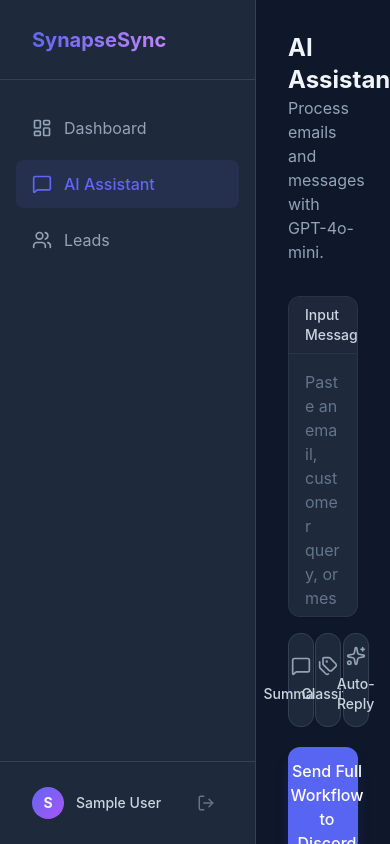
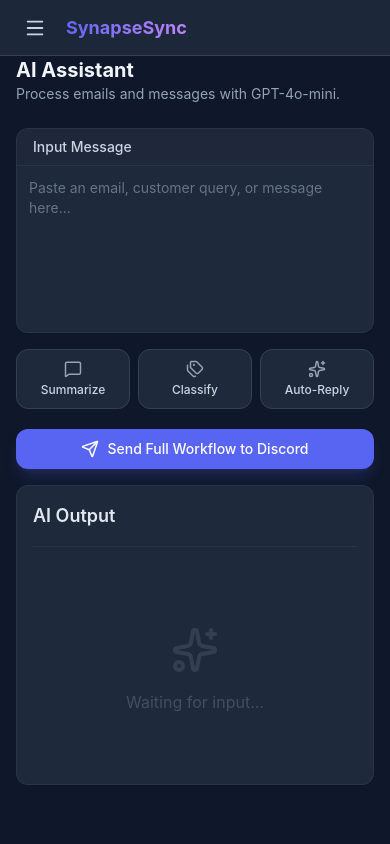
Before and after one commit to nitishsaini-44/synapsesync, a React (Vite) app in the folder frontend/: page /assistant in a window 390 px wide. Built offline with nearby package versions, Linux system fonts and the light colour scheme; no server answers; sample sign-in values are in the browser's storage.

Commit message:
Make the project completely responsive

```diff
--- a/frontend/src/App.jsx
+++ b/frontend/src/App.jsx
@@ -24,8 +24,8 @@ const MainLayout = ({ children }) => {
       {/* Sidebar Navigation */}
       <Navbar />
 
-      {/* Main Content Area */}
-      <main className="flex-1 overflow-y-auto bg-dark-bg p-8">
+      {/* Main Content Area — pt-14 offsets the fixed mobile top bar */}
+      <main className="flex-1 overflow-y-auto bg-dark-bg pt-14 md:pt-0 p-4 md:p-8">
         <div className="max-w-6xl mx-auto">
           {children}
         </div>
--- a/frontend/src/components/Navbar.jsx
+++ b/frontend/src/components/Navbar.jsx
@@ -1,11 +1,28 @@
-import React from 'react';
-import { NavLink, useNavigate } from 'react-router-dom';
-import { LayoutDashboard, MessageSquare, Users, LogOut } from 'lucide-react';
+import React, { useState, useEffect } from 'react';
+import { NavLink, useNavigate, useLocation } from 'react-router-dom';
+import { LayoutDashboard, MessageSquare, Users, LogOut, Menu, X } from 'lucide-react';
 import { useAuth } from './AuthContext';
 
 const Navbar = () => {
   const { user, logout } = useAuth();
   const navigate = useNavigate();
+  const location = useLocation();
+  const [mobileOpen, setMobileOpen] = useState(false);
+
+  // Close mobile nav on route change
+  useEffect(() => {
+    setMobileOpen(false);
+  }, [location.pathname]);
+
+  // Prevent body scroll when mobile menu is open
+  useEffect(() => {
+    if (mobileOpen) {
+      document.body.style.overflow = 'hidden';
+    } else {
+      document.body.style.overflow = '';
+    }
+    return () => { document.body.style.overflow = ''; };
+  }, [mobileOpen]);
 
   const handleLogout = () => {
     logout();
@@ -18,15 +35,23 @@ const Navbar = () => {
     { name: 'Leads', path: '/leads', icon: <Users size={20} /> },
   ];
 
-  return (
-    <nav className="w-64 bg-dark-surface border-r border-slate-700 flex flex-col">
-      <div className="h-20 flex items-center px-8 border-b border-slate-700">
+  const sidebarContent = (
+    <>
+      <div className="h-16 md:h-20 flex items-center justify-between px-5 md:px-8 border-b border-slate-700 flex-shrink-0">
         <h1 className="text-xl font-bold bg-clip-text text-transparent bg-gradient-to-r from-primary to-purple-400">
           SynapseSync
         </h1>
+        {/* Close button visible only on mobile */}
+        <button
+          onClick={() => setMobileOpen(false)}
+          className="md:hidden p-1.5 rounded-lg text-slate-400 hover:text-slate-200 hover:bg-dark-surfaceHover transition-colors"
+          aria-label="Close menu"
+        >
+          <X size={22} />
+        </button>
       </div>
 
-      <div className="flex-1 px-4 py-6 space-y-2">
+      <div className="flex-1 px-3 md:px-4 py-4 md:py-6 space-y-1 md:space-y-2 overflow-y-auto">
         {navItems.map((item) => (
           <NavLink
             key={item.name}
@@ -45,8 +70,8 @@ const Navbar = () => {
         ))}
       </div>
 
-      <div className="p-4 border-t border-slate-700">
-        <div className="flex items-center justify-between px-4 py-2">
+      <div className="p-3 md:p-4 border-t border-slate-700 flex-shrink-0">
+        <div className="flex items-center justify-between px-3 md:px-4 py-2">
           <div className="flex items-center space-x-3 overflow-hidden">
             <div className="w-8 h-8 rounded-full bg-gradient-to-br from-primary to-purple-500 flex-shrink-0 flex items-center justify-center text-sm font-bold">
               {user?.name?.charAt(0).toUpperCase() || 'U'}
@@ -64,7 +89,48 @@ const Navbar = () => {
           </button>
         </div>
       </div>
-    </nav>
+    </>
+  );
+
+  return (
+    <>
+      {/* Mobile top bar with hamburger */}
+      <div className="md:hidden fixed top-0 left-0 right-0 z-40 h-14 bg-dark-surface/95 backdrop-blur-md border-b border-slate-700 flex items-center px-4">
+        <button
+          onClick={() => setMobileOpen(true)}
+          className="p-2 rounded-lg text-slate-300 hover:text-slate-100 hover:bg-dark-surfaceHover transition-colors"
+          aria-label="Open menu"
+        >
+          <Menu size={22} />
+        </button>
+        <h1 className="ml-3 text-lg font-bold bg-clip-text text-transparent bg-gradient-to-r from-primary to-purple-400">
+          SynapseSync
+        </h1>
+      </div>
+
+      {/* Backdrop overlay for mobile */}
+      {mobileOpen && (
+        <div
+          className="md:hidden fixed inset-0 z-40 bg-black/60 backdrop-blur-sm transition-opacity"
+          onClick={() => setMobileOpen(false)}
+        />
+      )}
+
+      {/* Sidebar — fixed on desktop, slide-over on mobile */}
+      <nav
+        className={`
+          fixed md:relative z-50 md:z-auto
+          top-0 left-0 h-full
+          w-[280px] md:w-64
+          bg-dark-surface border-r border-slate-700
+          flex flex-col
+          transform transition-transform duration-300 ease-in-out
+          ${mobileOpen ? 'translate-x-0' : '-translate-x-full md:translate-x-0'}
+        `}
+      >
+        {sidebarContent}
+      </nav>
+    </>
   );
 };
 
--- a/frontend/src/index.css
+++ b/frontend/src/index.css
@@ -3,15 +3,27 @@
 @tailwind utilities;
 
 @layer base {
+  html {
+    -webkit-tap-highlight-color: transparent;
+  }
   body {
     @apply bg-dark-bg text-slate-100 font-sans antialiased;
   }
 }
 
+@layer utilities {
+  .line-clamp-2 {
+    display: -webkit-box;
+    -webkit-line-clamp: 2;
+    -webkit-box-orient: vertical;
+    overflow: hidden;
+  }
+}
+
 /* Custom scrollbar */
 ::-webkit-scrollbar {
-  width: 8px;
-  height: 8px;
+  width: 6px;
+  height: 6px;
 }
 ::-webkit-scrollbar-track {
   @apply bg-dark-bg;
@@ -22,3 +34,14 @@
 ::-webkit-scrollbar-thumb:hover {
   @apply bg-slate-500;
 }
+
+/* Hide scrollbar on mobile for filter bars */
+@media (max-width: 768px) {
+  .overflow-x-auto {
+    -ms-overflow-style: none;
+    scrollbar-width: none;
+  }
+  .overflow-x-auto::-webkit-scrollbar {
+    display: none;
+  }
+}
--- a/frontend/src/pages/AIAssistant.jsx
+++ b/frontend/src/pages/AIAssistant.jsx
@@ -50,13 +50,13 @@ const AIAssistant = () => {
   };
 
   return (
-    <div className="max-w-4xl mx-auto space-y-8 animate-in fade-in duration-500">
+    <div className="max-w-4xl mx-auto space-y-6 md:space-y-8 animate-in fade-in duration-500">
       <div>
-        <h2 className="text-2xl font-bold text-slate-100">AI Assistant</h2>
-        <p className="text-slate-400">Process emails and messages with GPT-4o-mini.</p>
+        <h2 className="text-xl md:text-2xl font-bold text-slate-100">AI Assistant</h2>
+        <p className="text-sm md:text-base text-slate-400">Process emails and messages with GPT-4o-mini.</p>
       </div>
 
-      <div className="grid grid-cols-1 lg:grid-cols-2 gap-8">
+      <div className="grid grid-cols-1 lg:grid-cols-2 gap-4 md:gap-8">
         {/* Input Section */}
         <div className="space-y-4">
           <div className="bg-dark-surface rounded-xl border border-slate-700/50 shadow-sm overflow-hidden focus-within:border-primary/50 focus-within:ring-1 focus-within:ring-primary/50 transition-all">
@@ -64,7 +64,7 @@ const AIAssistant = () => {
               Input Message
             </div>
             <textarea
-              className="w-full h-64 bg-transparent text-slate-200 p-4 outline-none resize-none placeholder-slate-500"
+              className="w-full h-40 md:h-64 bg-transparent text-slate-200 p-3 md:p-4 outline-none resize-none placeholder-slate-500 text-sm md:text-base"
               placeholder="Paste an email, customer query, or message here..."
               value={input}
               onChange={(e) => setInput(e.target.value)}
@@ -74,36 +74,36 @@ const AIAssistant = () => {
           {error && <div className="text-danger text-sm">{error}</div>}
 
           <div className="grid grid-cols-1 gap-3">
-            <div className="grid grid-cols-3 gap-3">
+            <div className="grid grid-cols-3 gap-2 md:gap-3">
               <button
                 onClick={() => handleAction('summarize')}
                 disabled={loadingAction !== null}
-                className="flex flex-col items-center justify-center p-3 rounded-xl bg-dark-surface border border-slate-700 hover:border-primary/50 hover:bg-primary/10 transition-all group disabled:opacity-50"
+                className="flex flex-col items-center justify-center p-2.5 md:p-3 rounded-xl bg-dark-surface border border-slate-700 hover:border-primary/50 hover:bg-primary/10 transition-all group disabled:opacity-50"
               >
-                <MessageSquare className="text-slate-400 group-hover:text-primary mb-2" size={20} />
-                <span className="text-sm font-medium text-slate-300 group-hover:text-primary">Summarize</span>
+                <MessageSquare className="text-slate-400 group-hover:text-primary mb-1 md:mb-2" size={18} />
+                <span className="text-xs md:text-sm font-medium text-slate-300 group-hover:text-primary">Summarize</span>
               </button>
               <button
                 onClick={() => handleAction('classify')}
                 disabled={loadingAction !== null}
-                className="flex flex-col items-center justify-center p-3 rounded-xl bg-dark-surface border border-slate-700 hover:border-primary/50 hover:bg-primary/10 transition-all group disabled:opacity-50"
+                className="flex flex-col items-center justify-center p-2.5 md:p-3 rounded-xl bg-dark-surface border border-slate-700 hover:border-primary/50 hover:bg-primary/10 transition-all group disabled:opacity-50"
               >
-                <Tags className="text-slate-400 group-hover:text-primary mb-2" size={20} />
-                <span className="text-sm font-medium text-slate-300 group-hover:text-primary">Classify</span>
+                <Tags className="text-slate-400 group-hover:text-primary mb-1 md:mb-2" size={18} />
+                <span className="text-xs md:text-sm font-medium text-slate-300 group-hover:text-primary">Classify</span>
               </button>
               <button
                 onClick={() => handleAction('reply')}
                 disabled={loadingAction !== null}
-                className="flex flex-col items-center justify-center p-3 rounded-xl bg-dark-surface border border-slate-700 hover:border-primary/50 hover:bg-primary/10 transition-all group disabled:opacity-50"
+                className="flex flex-col items-center justify-center p-2.5 md:p-3 rounded-xl bg-dark-surface border border-slate-700 hover:border-primary/50 hover:bg-primary/10 transition-all group disabled:opacity-50"
               >
-                <Sparkles className="text-slate-400 group-hover:text-primary mb-2" size={20} />
-                <span className="text-sm font-medium text-slate-300 group-hover:text-primary">Auto-Reply</span>
+                <Sparkles className="text-slate-400 group-hover:text-primary mb-1 md:mb-2" size={18} />
+                <span className="text-xs md:text-sm font-medium text-slate-300 group-hover:text-primary">Auto-Reply</span>
               </button>
             </div>
             <button
               onClick={() => handleAction('discord')}
               disabled={loadingAction !== null}
-              className="flex items-center justify-center py-3 px-4 w-full rounded-xl bg-[#5865F2] text-white hover:bg-[#4752C4] shadow-lg shadow-[#5865F2]/20 transition-all disabled:opacity-50 mt-2"
+              className="flex items-center justify-center py-2.5 md:py-3 px-4 w-full rounded-xl bg-[#5865F2] text-white hover:bg-[#4752C4] shadow-lg shadow-[#5865F2]/20 transition-all disabled:opacity-50 mt-2 text-sm md:text-base"
             >
               <Send className="mr-2" size={18} />
               <span className="font-medium">Send Full Workflow to Discord</span>
@@ -112,7 +112,7 @@ const AIAssistant = () => {
         </div>
 
         {/* Results Section */}
-        <div className="bg-dark-surface rounded-xl border border-slate-700/50 shadow-sm p-6 flex flex-col min-h-[400px]">
+        <div className="bg-dark-surface rounded-xl border border-slate-700/50 shadow-sm p-4 md:p-6 flex flex-col min-h-[300px] md:min-h-[400px]">
           <h3 className="text-lg font-semibold text-slate-200 mb-6 border-b border-slate-700/50 pb-4">AI Output</h3>
 
           <div className="flex-1">
--- a/frontend/src/pages/Dashboard.jsx
+++ b/frontend/src/pages/Dashboard.jsx
@@ -44,12 +44,12 @@ const Dashboard = () => {
   return (
     <div className="space-y-8 animate-in fade-in duration-500">
       <div>
-        <h2 className="text-2xl font-bold text-slate-100">Analytics Overview</h2>
-        <p className="text-slate-400">Track your AI automated workflow performance.</p>
+        <h2 className="text-xl md:text-2xl font-bold text-slate-100">Analytics Overview</h2>
+        <p className="text-sm md:text-base text-slate-400">Track your AI automated workflow performance.</p>
       </div>
 
       {/* Stats Grid */}
-      <div className="grid grid-cols-1 md:grid-cols-2 lg:grid-cols-4 gap-6">
+      <div className="grid grid-cols-2 md:grid-cols-2 lg:grid-cols-4 gap-3 md:gap-6">
         <StatCard title="Total Processed" value={stats.total_processed} icon={<Activity size={24} />} color="primary" />
         <StatCard title="Urgent Requests" value={stats.urgent_count} icon={<AlertTriangle size={24} />} color="danger" />
         <StatCard title="Sales Leads" value={stats.sales_count} icon={<Briefcase size={24} />} color="success" />
```
Also changed, not shown: frontend/src/components/RecentSummaries.jsx (+29 -1 lines), frontend/src/components/StatCard.jsx (+6 -6 lines), frontend/src/pages/LeadManagement.jsx (+4 -4 lines).
